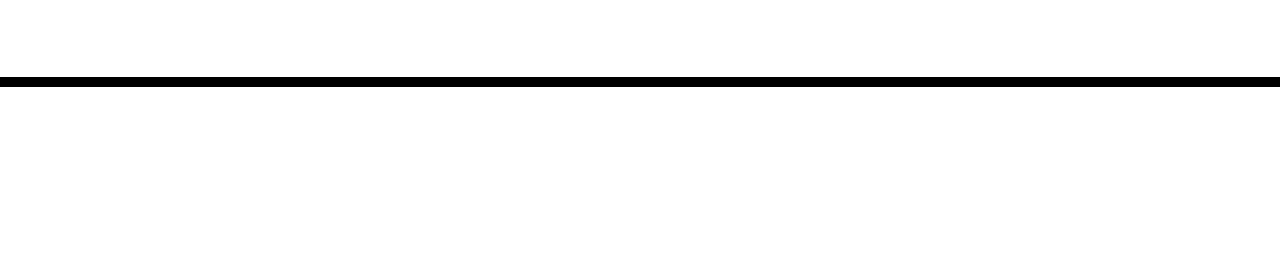
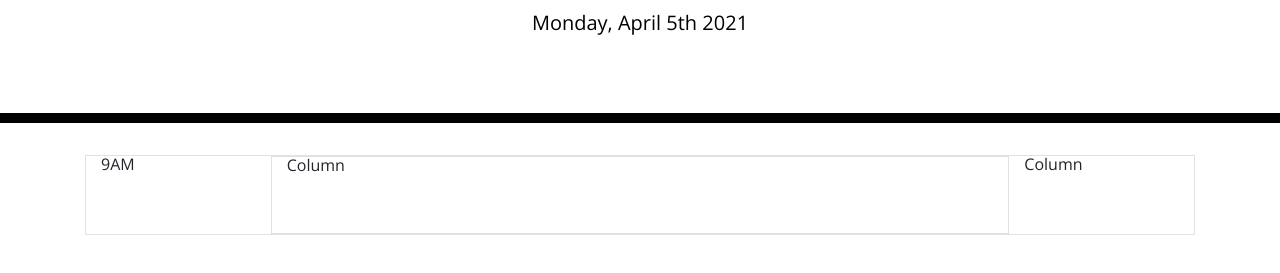
Before and after one commit to Deucedadorian/05-Third-Party-APIs-Work-Day-Scheduler, a plain HTML site: page index.html in a window 1280 px wide. Shown: the part 181-454 px from the top of the page. Drawn offline with nearby package versions, Linux system fonts and the light colour scheme.

Commit message:
add columns and column section for timeblocks

```diff
--- a/assets/js/script.js
+++ b/assets/js/script.js
@@ -0,0 +1,2 @@
+let today = moment();
+$("#currentDay").text(today.format("dddd, MMMM Do YYYY"));
--- a/index.html
+++ b/index.html
@@ -11,7 +11,7 @@
     <link
       rel="stylesheet"
       href="https://use.fontawesome.com/releases/v5.8.1/css/all.css"
-      integrity="sha384-50oBUHEmvpQ+1lW4y57PTFmhCaXp0ML5d60M1M7uH2+nqUivzIebhndOJK28anvf"
+      integrity="sha384-50oBUHEmvpQ+1lW4y57PTFmhCaXp0ML5d8col-80M1M7uH2+nqUivzIebhndOJK28anvf"
       crossorigin="anonymous"
     />
     <link
@@ -30,9 +30,17 @@
     </header>
     <div class="container">
       <!-- Timeblocks go here -->
+      <div class="container">
+        <div class="row row-cols-3 border">
+          <div class="col">9AM</div>
+          <div class="col-8 border">Column</div>
+          <div class="col">Column</div>
+        </div>
+      </div>
     </div>
 
     <script src="https://cdnjs.cloudflare.com/ajax/libs/jquery/3.2.1/jquery.min.js"></script>
     <script src="https://cdnjs.cloudflare.com/ajax/libs/moment.js/2.24.0/moment.min.js"></script>
+    <script src="./assets/js/script.js"></script>
   </body>
 </html>
```
